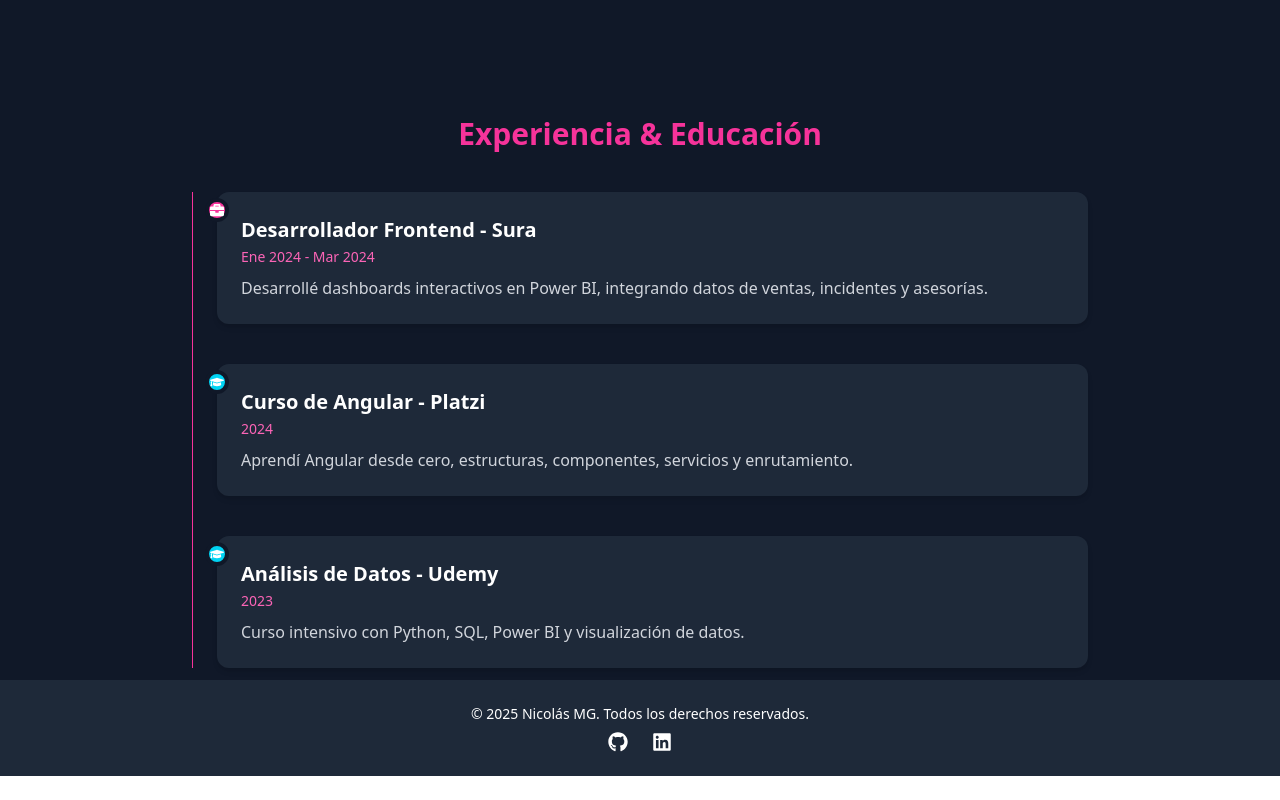
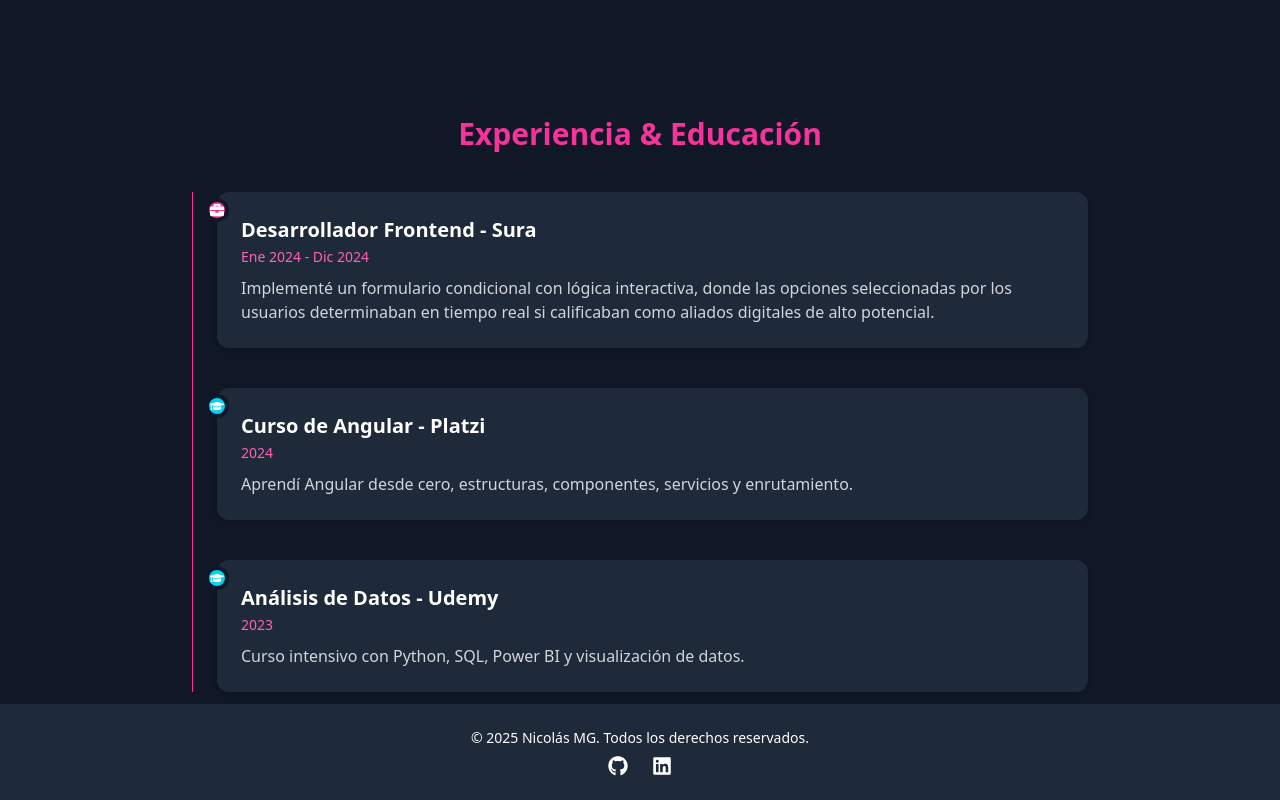
Before and after one commit to Nicolas-MG/Portafolio-react, a React (Vite) app: page /sobre-mi in a window 1280 px wide. Shown: the part 768-1568 px from the top of the page. Before the commit the page ends 1544 px from the top, so only its background shows below. Built offline with nearby package versions, Linux system fonts and the light colour scheme.

Commit message:
Organice Experiencia

```diff
--- a/src/components/Timeline.jsx
+++ b/src/components/Timeline.jsx
@@ -6,8 +6,8 @@
     {
         tipo: "Trabajo",
         titulo: "Desarrollador Frontend - Sura",
-        fecha: "Ene 2024 - Mar 2024",
-        descripcion: "Desarrollé dashboards interactivos en Power BI, integrando datos de ventas, incidentes y asesorías.",
+        fecha: "Ene 2024 - Dic 2024",
+        descripcion: "Implementé un formulario condicional con lógica interactiva, donde las opciones seleccionadas por los usuarios determinaban en tiempo real si calificaban como aliados digitales de alto potencial.",
       },
       {
         tipo: "Estudio",
```
